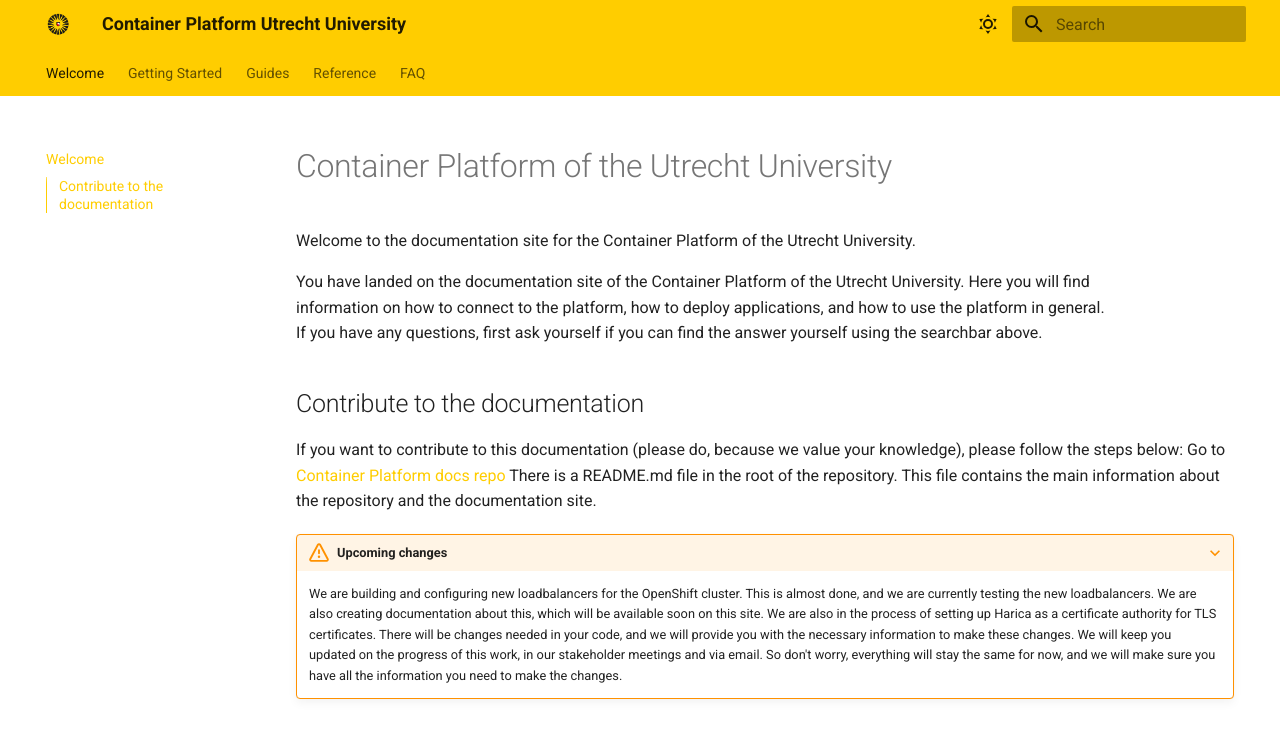
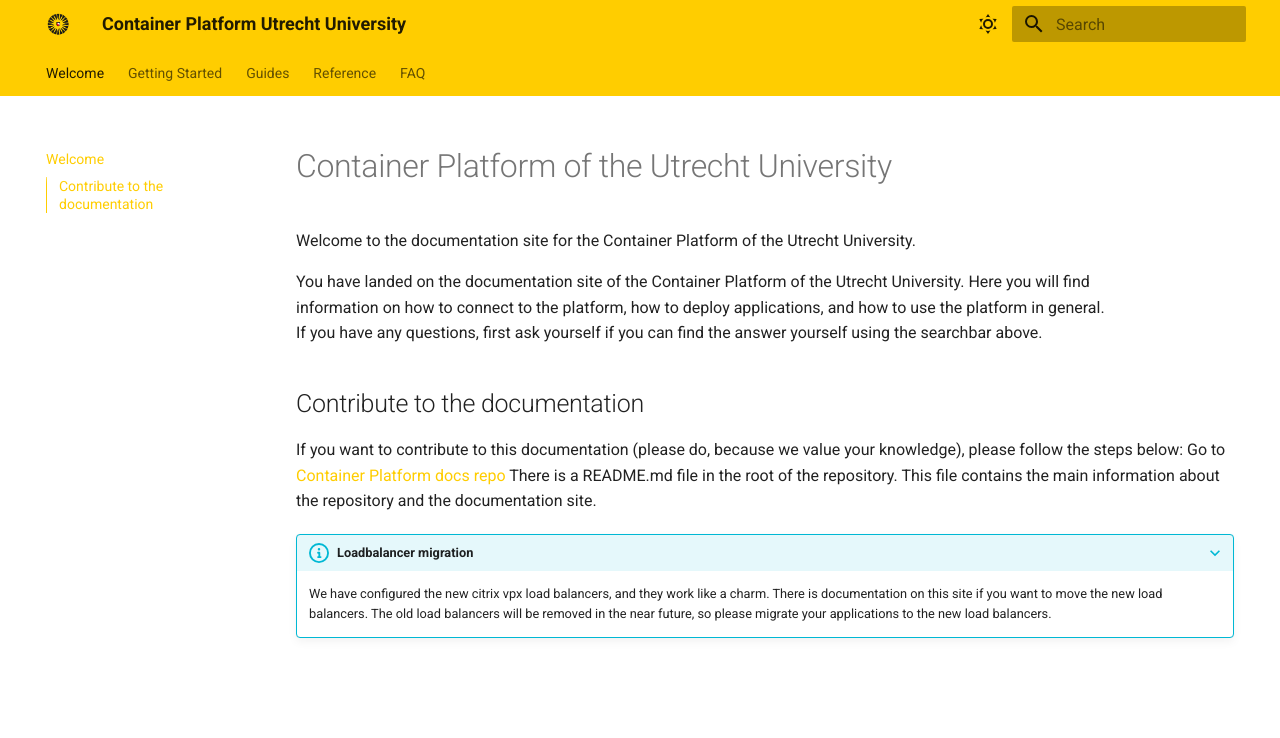
Before and after one commit to UtrechtUniversity/containerplatform-docs, an MkDocs documentation site: the page built from docs/index.md, in a window 1280 px wide. Shown: the top 738 px of the page. Built offline with MkDocs 1.6.1 and Material for MkDocs 9.7.7, drawn with Linux system fonts in a browser that asks for light colours.

Commit message:
updated the info bit about the new vpx'en

```diff
--- a/docs/index.md
+++ b/docs/index.md
@@ -11,10 +11,6 @@
 Go to <a href="https://github.com/UtrechtUniversity/containerplatform-docs/" target="_blank">Container Platform docs repo</a>
 There is a README.md file in the root of the repository. This file contains the main information about the repository and the documentation site.
 
-???+ warning "Upcoming changes"
-    We are building and configuring new loadbalancers for the OpenShift cluster.
-    This is almost done, and we are currently testing the new loadbalancers. We are also creating documentation about this, which will be available soon on this site.
-    We are also in the process of setting up Harica as a certificate authority for TLS certificates.
-    There will be changes needed in your code, and we will provide you with the necessary information to make these changes.
-    We will keep you updated on the progress of this work, in our stakeholder meetings and via email.
-    So don't worry, everything will stay the same for now, and we will make sure you have all the information you need to make the changes.
+???+ info "Loadbalancer migration"
+    We have configured the new citrix vpx load balancers, and they work like a charm. There is documentation on this site if you want to move the new
+    load balancers. The old load balancers will be removed in the near future, so please migrate your applications to the new load balancers.
```
